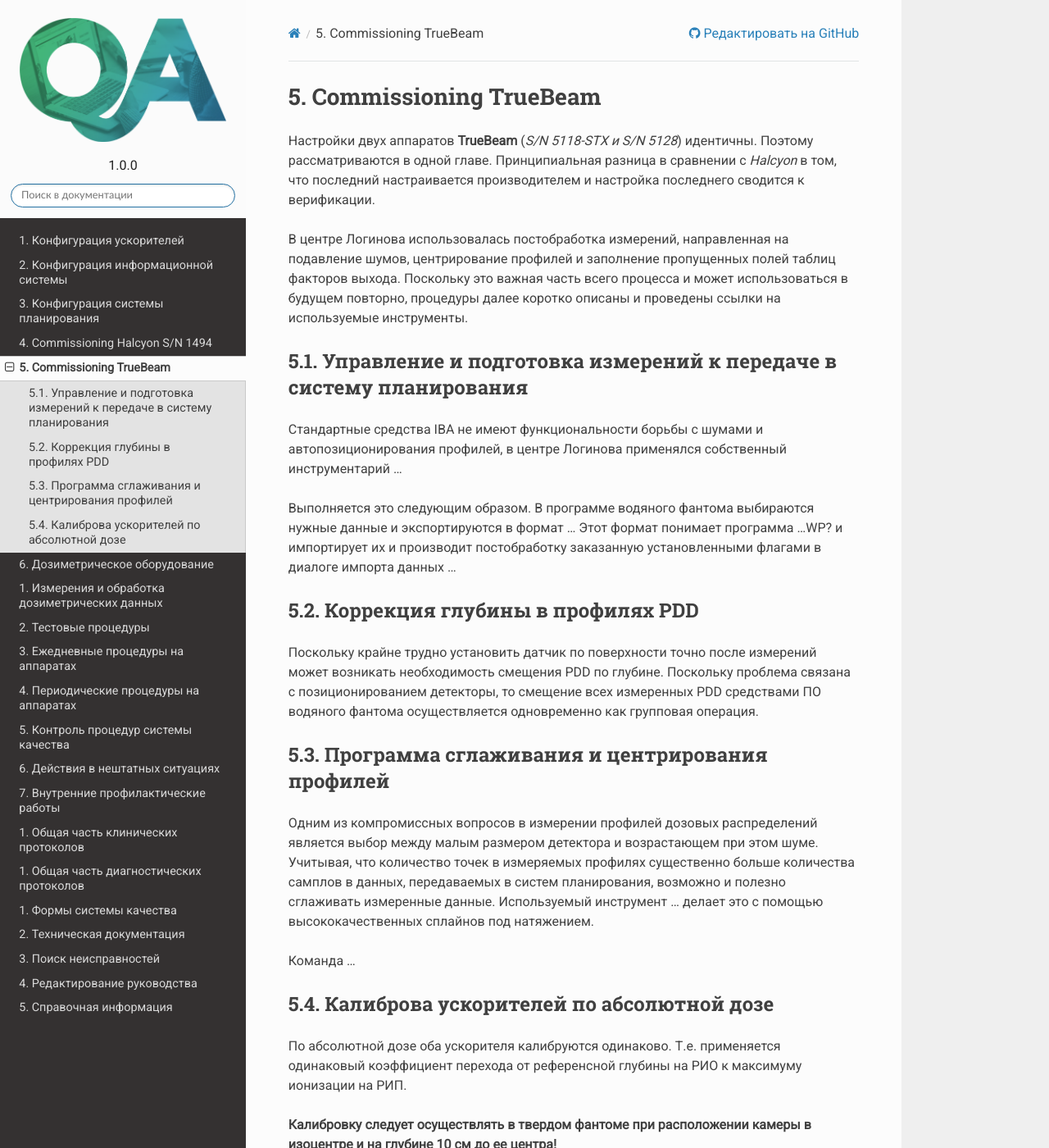
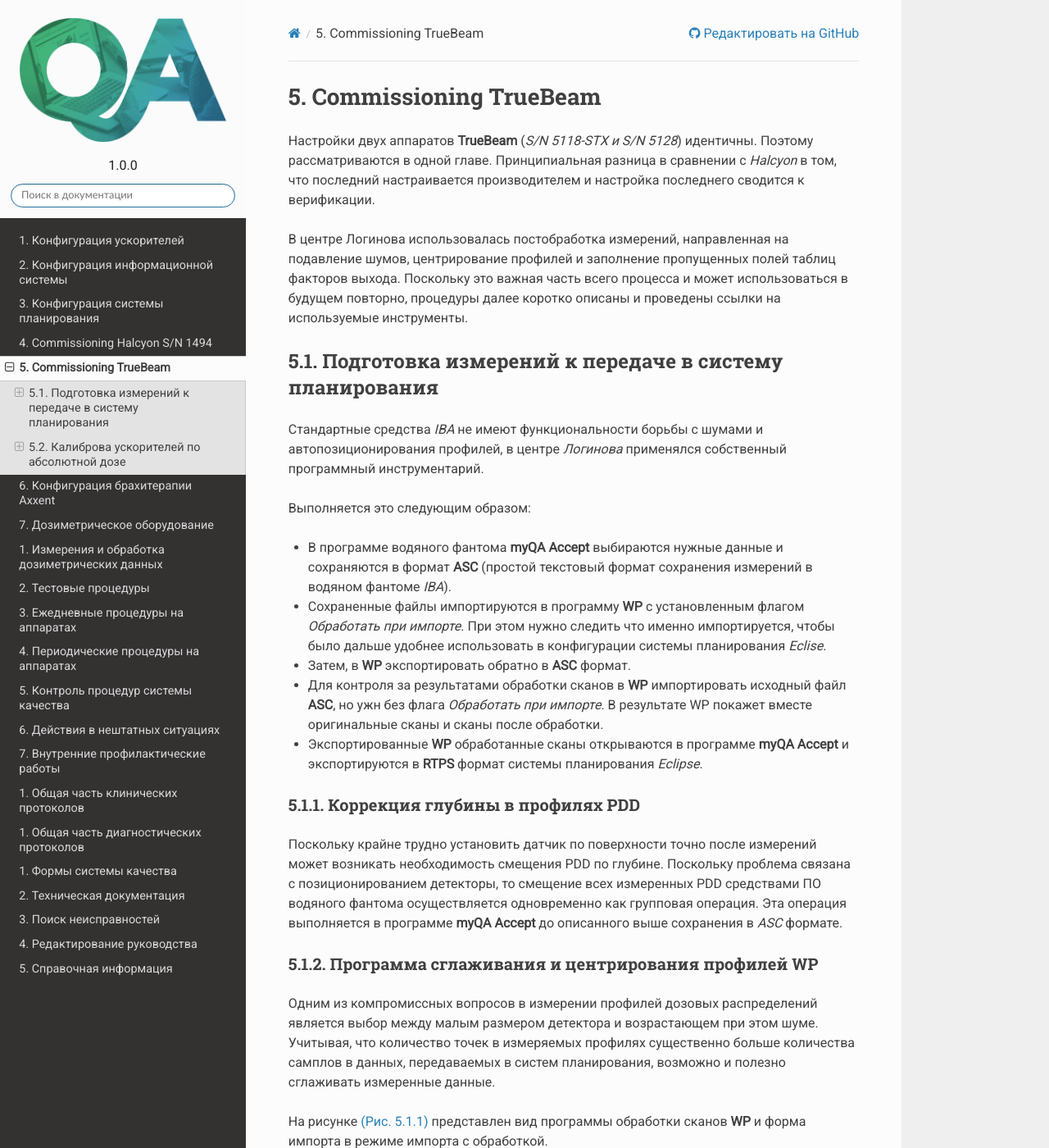
Before and after one commit to ggorlachev/RtDepBusiness, a Sphinx documentation site: the page built from source/commissioning/truebeam.rst, in a window 1280 px wide and 1400 px high. Shown: the whole window at 82% size. Built offline with Sphinx 7.4.7 and the Read the Docs theme 2.0.0, drawn with Linux system fonts in a browser that asks for light colours; some web fonts are replaced; some of the changed text lies outside the part shown.

Commit message:
Начало Брахитерапии

```diff
--- a/source/commissioning/truebeam.rst
+++ b/source/commissioning/truebeam.rst
@@ -14,37 +14,66 @@
 Поскольку это важная часть всего процесса и может использоваться в будущем повторно,
 процедуры далее коротко описаны и проведены ссылки на используемые инструменты.
 
-Управление и подготовка измерений к передаче в систему планирования
--------------------------------------------------------------------
+Подготовка измерений к передаче в систему планирования
+------------------------------------------------------
 
-Стандартные средства IBA не имеют функциональности борьбы с шумами и автопозиционирования профилей,
-в центре Логинова применялся собственный инструментарий ...
+Стандартные средства *IBA* не имеют функциональности борьбы с шумами и автопозиционирования профилей,
+в центре *Логинова* применялся собственный программный инструментарий.
 
-Выполняется это следующим образом.
-В программе водяного фантома выбираются нужные данные и экспортируются в формат ...
-Этот формат понимает программа ...WP? и импортирует их и производит постобработку
-заказанную установленными флагами в диалоге импорта данных ...
+Выполняется это следующим образом:
+
+- В программе водяного фантома **myQA Accept** выбираются нужные данные и сохраняются в формат **ASC**
+  (простой текстовый формат сохранения измерений в водяном фантоме *IBA*).
+- Сохраненные файлы импортируются в программу **WP** с установленным флагом *Обработать при импорте*.
+  При этом нужно следить что именно импортируется, чтобы было дальше удобнее использовать
+  в конфигурации системы планирования *Eclise*.
+- Затем, в **WP** экспортировать обратно в **ASC** формат.
+- Для контроля за результатами обработки сканов в **WP** импортировать исходный файл **ASC**,
+  но ужн без флага *Обработать при импорте*. В результате WP покажет
+  вместе оригинальные сканы и сканы после обработки.
+- Экспортированные **WP** обработанные сканы открываются в программе **myQA Accept** и
+  экспортируются в **RTPS** формат системы планирования *Eclipse*.
 
 Коррекция глубины в профилях PDD
---------------------------------
+~~~~~~~~~~~~~~~~~~~~~~~~~~~~~~~~
 
 Поскольку крайне трудно установить датчик по поверхности точно
 после измерений может возникать необходимость смещения PDD по глубине.
 Поскольку проблема связана с позиционированием детекторы,
 то смещение всех измеренных PDD средствами ПО водяного фантома
 осуществляется одновременно как групповая операция.
+Эта операция выполняется в программе **myQA Accept**
+до описанного выше сохранения в *ASC* формате.
 
-Программа сглаживания и центрирования профилей
-----------------------------------------------
+Программа сглаживания и центрирования профилей **WP**
+~~~~~~~~~~~~~~~~~~~~~~~~~~~~~~~~~~~~~~~~~~~~~~~~~~~~~
 
 Одним из компромиссных вопросов в измерении профилей дозовых распределений
 является выбор между малым размером детектора и возрастающем при этом шуме.
 Учитывая, что количество точек в измеряемых профилях существенно больше
 количества самплов в данных, передаваемых в систем планирования,
 возможно и полезно сглаживать измеренные данные.
-Используемый инструмент ... делает это с помощью высококачественных сплайнов под натяжением.
 
-Команда ...
+На рисунке :numref:`(Рис. %s) <_wp_import_smooth-figure>`
+представлен вид программы обработки сканов **WP** и форма импорта в режиме импорта с обработкой.
+
+.. figure:: images/wp_import_smooth.png
+    :name: _wp_import_smooth-figure
+    :align: center
+    :width: 100%
+    :figclass: align-center
+
+    Вид программы обработки сканов **WP** и форма импорта
+    в режиме импорта с обработкой
+
+При обработке сканов происходит сглаживание высококачественными
+сплайнами под натяжением для устранения шумов.
+Затем, в случае профилей, автоматически определяемых как потенциально симметричных,
+определятся левая и правая граница. Середина между ними определяется как требуемое смещение.
+Таким образом автоматически центрируется их положение.
+Затем устраняется ассиметрия путем усреднения значений слева и права.
+*Eclipse* делает то же самое, но он предварительно не центрирует профили,
+чем искажает не идеальные данные..
 
 Калиброва ускорителей по абсолютной дозе
 ----------------------------------------
@@ -68,3 +97,15 @@
 
     Справочные данные для протокола *TRS-398* по калибровке ускорителей
     *TrueBeam-5128* и *TrueBeamStx-5118* по абсолютной дозе
+
+Калибровка дозиметрии по абсолютной дозе
+~~~~~~~~~~~~~~~~~~~~~~~~~~~~~~~~~~~~~~~~
+
+При калибровке важно помнить следующее:
+
+- Изменить калибровку можно в сервисном режиме только при запуске его в режиме **Intermediate**!
+- Единственный вводимый параметр - это доза в *сГр* в максимуме ионизации поля 10 х 10 при *РИП* = 100 см
+  за 100 *МЕ* при текущей калибровке.
+- Иными словами, проводится измерение по *TRS-398* на *РИО / depth* = 10 см.
+  Из протокола берется значение в *Dmax* и вводится доза в качестве калибровочной величины.
+  Далее команды на калибровку, пересчет ионизации и сохранение.
--- a/source/index.rst
+++ b/source/index.rst
@@ -17,6 +17,7 @@
     commissioning/config_tps
     commissioning/halcyon
     commissioning/truebeam
+    commissioning/config_axxent
     commissioning/dosimetry_equipment
 
 QA оборудования
```
Also changed, not shown: source/commissioning/config_axxent.rst (added, +35 -0 lines), source/commissioning/config_tps.rst (+18 -0 lines), source/commissioning/images/wp_import_smooth.png (added).
